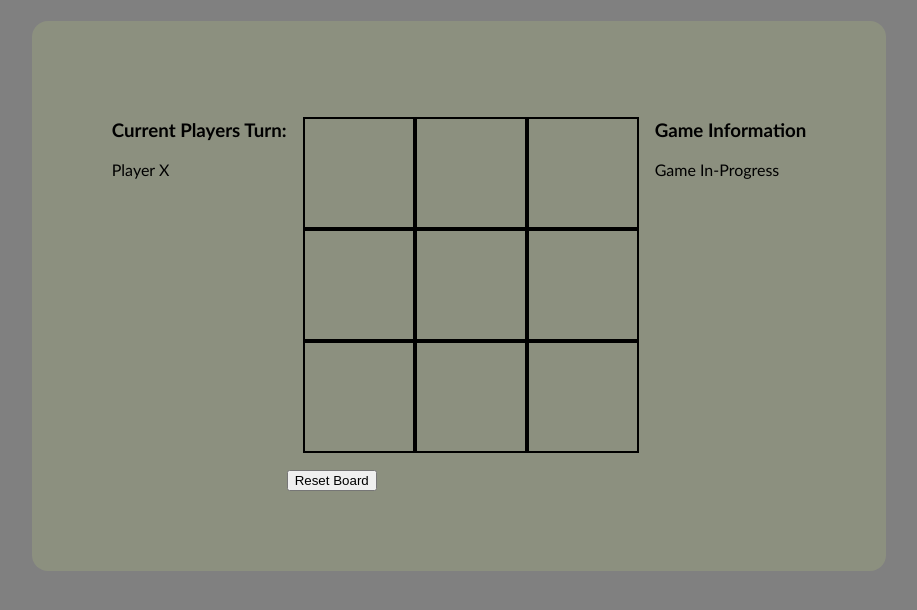
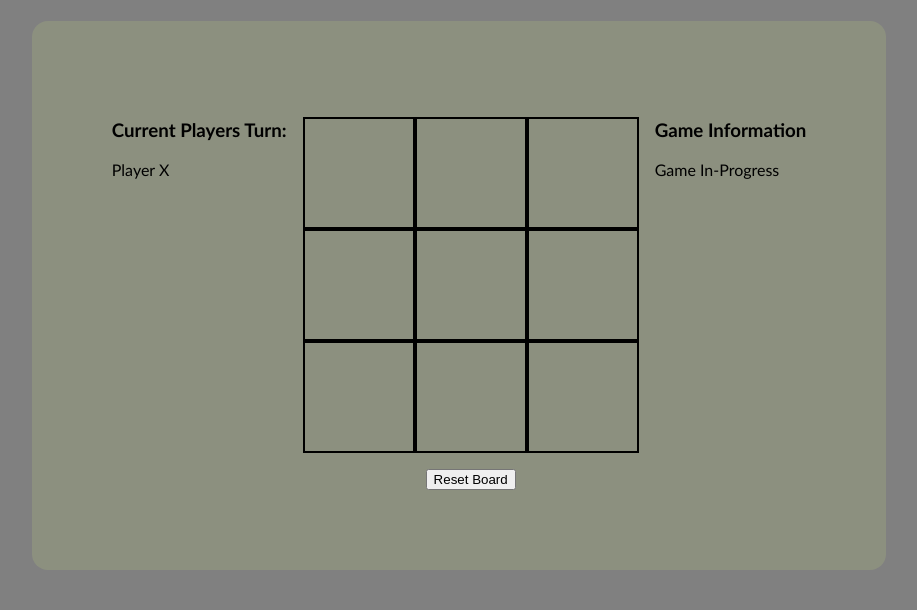
Before and after one commit to L-Bauer/odin_tic_tac_toe, a website: page index.html in a window 1280 px wide. Shown: the part 150-760 px from the top of the page, without its empty margins (181-1098 px from the left). Drawn offline with Linux system fonts and the light colour scheme.

Commit message:
Recenter the middle elements

```diff
--- a/style.css
+++ b/style.css
@@ -17,6 +17,12 @@ h1 {
   background-color:rgba(156, 165, 125, 0.43);
   padding: 5rem;
   border-radius: 1em;
+}
+
+.middle {
+  display: flex;
+  align-items: center;
+  flex-direction: column;
 }
 
 #board {
```
